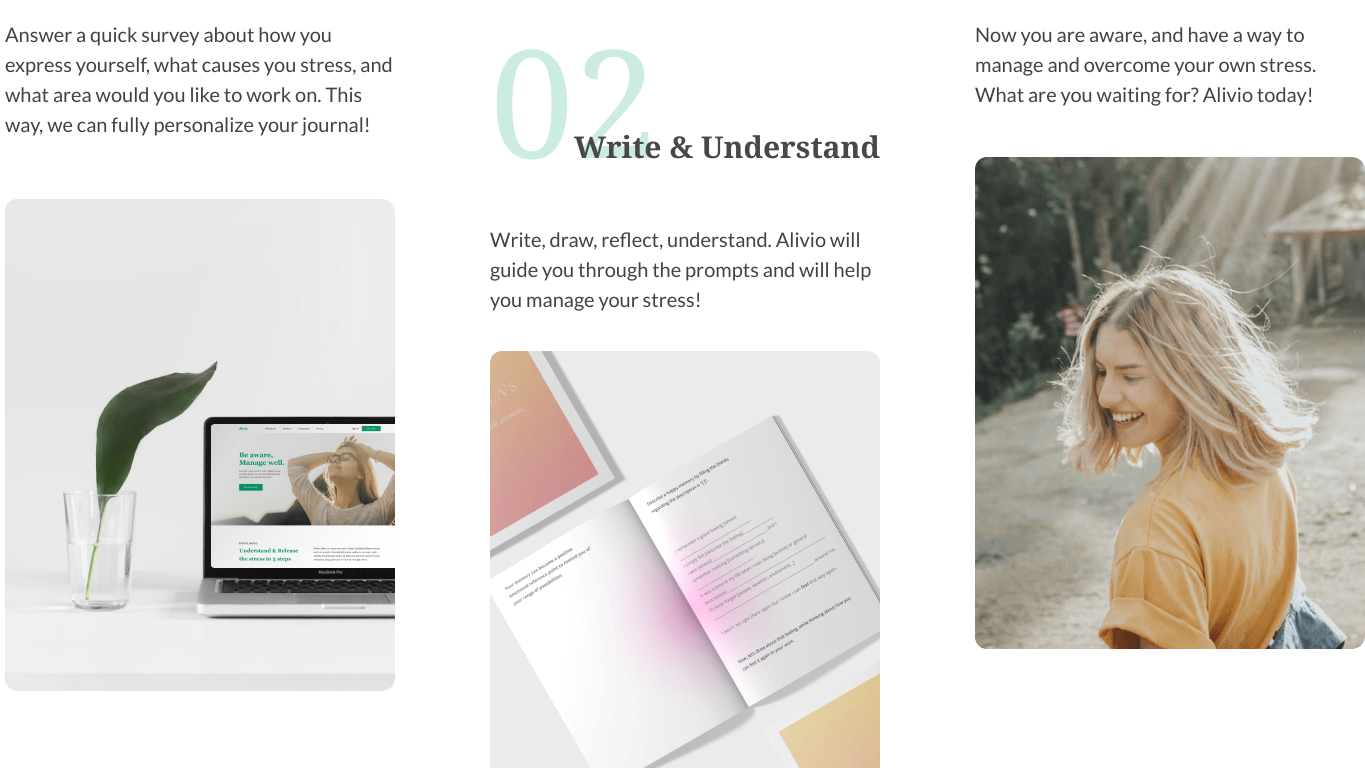
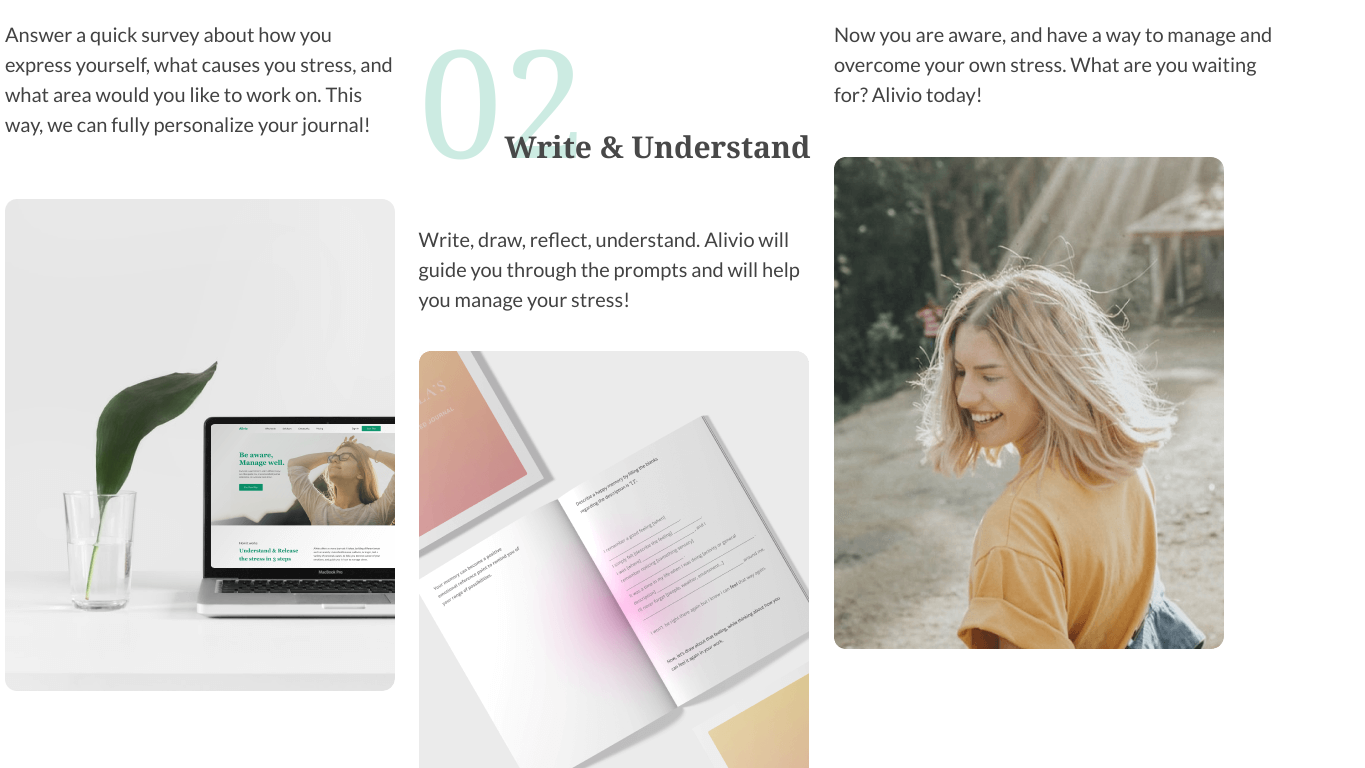
Before and after one commit to Muhammadboburshoh/Alivio, a plain HTML site: page index.html in a window 1280 px wide. Shown: the part 1540-2308 px from the top of the page, 1365 px wide, since content can reach past the window. Drawn offline with Linux system fonts and the light colour scheme.

Commit message:
edited container width

```diff
--- a/css/style.css
+++ b/css/style.css
@@ -15,7 +15,7 @@ body {
   margin-top: 85px;
 }
 .container {
-  max-width: 1400px;
+  max-width: 1300px;
   padding: 0 5px;
   margin-left: auto;
   margin-right: auto;
@@ -216,6 +216,7 @@ only screen and (                min-resolution: 2dppx) {
   padding: 0;
   list-style-type: none;
   display: flex;
+  justify-content: space-between;
 }
 
 .first-how-we-work {
@@ -230,9 +231,9 @@ only screen and (                min-resolution: 2dppx) {
   width: 441px;
 }
 
-.how-we-work-item {
-  margin-right: 95px;
-}
+/* .how-we-work-item {
+  margin-right: 70px;
+} */
 
 .how-we-work-item:nth-child(3n) {
   margin-right: 0;
```
